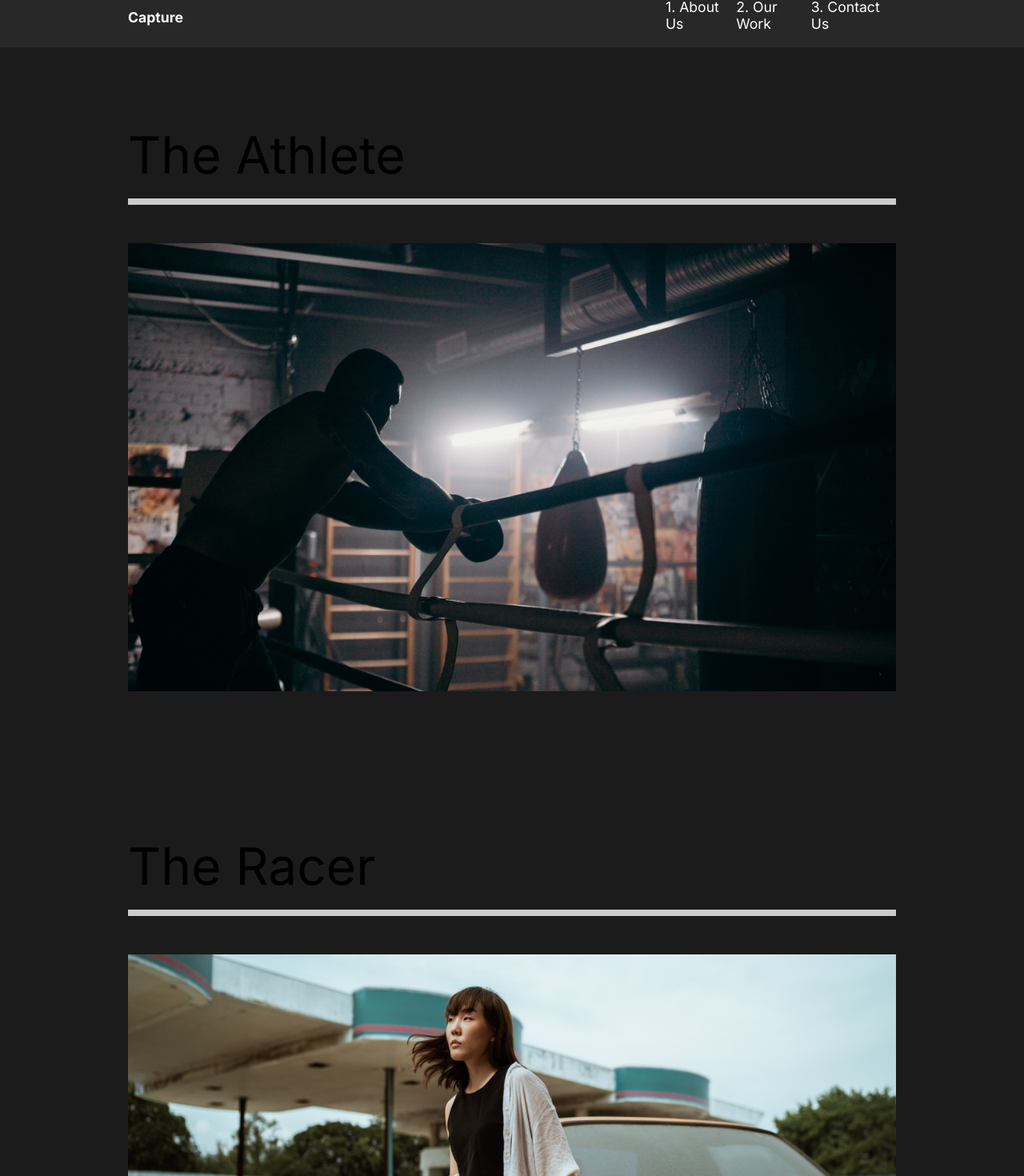
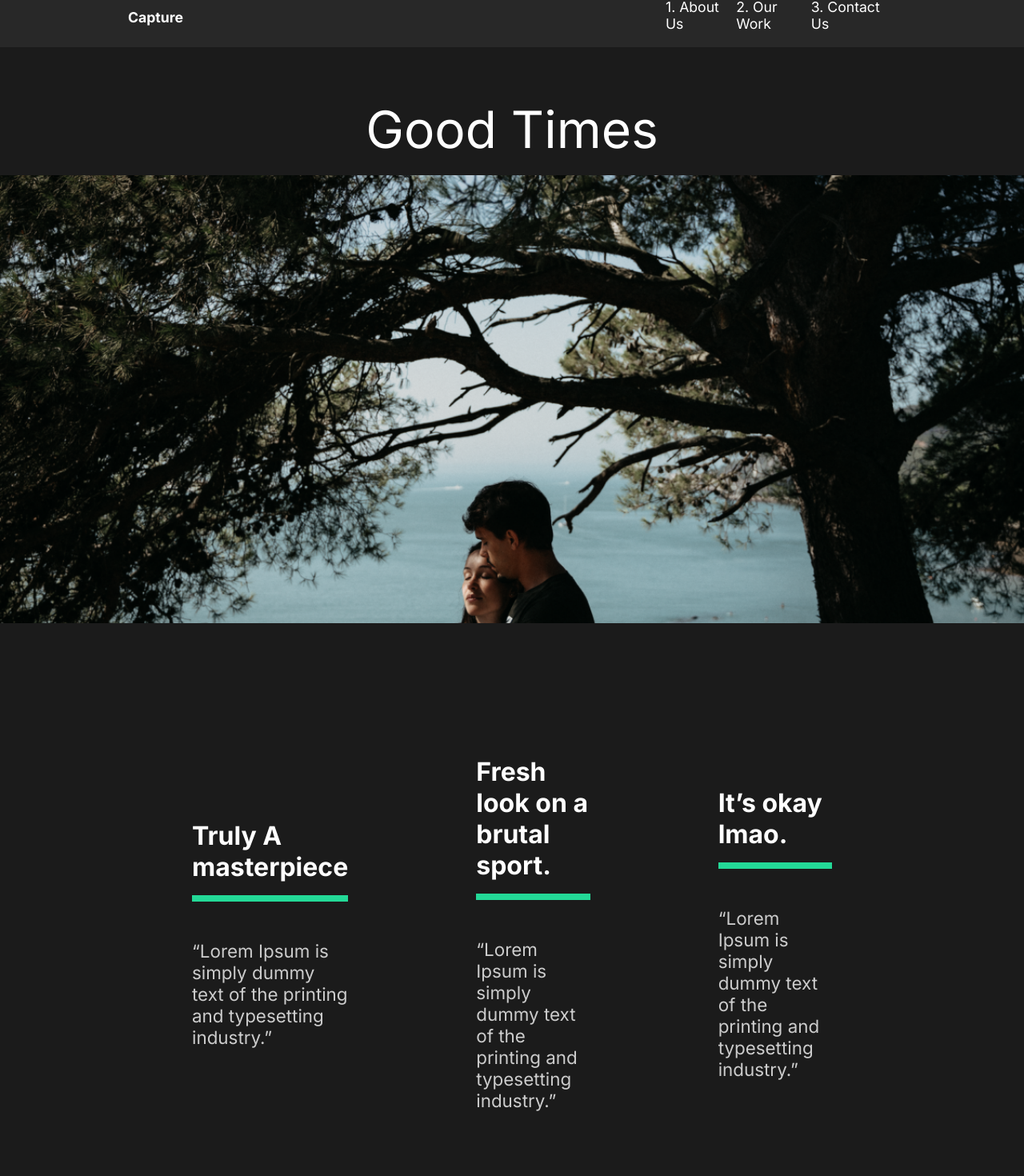
Before and after one commit to matic1909/capture, a React (Create React App) app: page /work/good-times in a window 1280 px wide. Shown: the part 21-1491 px from the top of the page at 80% size. Built offline with nearby package versions, Linux system fonts and the light colour scheme.

Commit message:
added MovieDetails component and displayed movie details with dummy data

```diff
--- a/src/App.js
+++ b/src/App.js
@@ -1,9 +1,10 @@
 import { Switch, Route } from "react-router-dom";
+import GlobalStyle from "./styles/GlobalStyle";
 import AboutUs from "./pages/AboutUs";
 import ContactUs from "./pages/Contact";
 import OurWork from "./pages/OurWork";
+import MovieDetail from "./pages/MovieDetail";
 import Nav from "./components/Nav";
-import GlobalStyle from "./styles/GlobalStyle";
 
 function App() {
   return (
@@ -13,8 +14,11 @@
       <Route exact path="/">
         <AboutUs />
       </Route>
-      <Route path="/work">
+      <Route exact path="/work">
         <OurWork />
+      </Route>
+      <Route path="/work/:id">
+        <MovieDetail />
       </Route>
       <Route path="/contact">
         <ContactUs />
--- /dev/null
+++ b/src/movieData.js
@@ -0,0 +1,81 @@
+//Import Images
+import athlete from "./img/athlete-small.png";
+import goodtimes from "./img/goodtimes-small.png";
+import theracer from "./img/theracer-small.png";
+import athlete2 from "./img/athlete2.png";
+import goodtimes2 from "./img/good-times2.jpg";
+import theracer2 from "./img/the-racer2.jpg";
+
+export const MovieState = () => {
+  return [
+    {
+      title: "The Athlete",
+      mainImg: athlete,
+      secondaryImg: athlete2,
+      url: "/work/the-athlete",
+      awards: [
+        {
+          title: "Truly A masterpiece",
+          description:
+            "“Lorem Ipsum is simply dummy text of the printing and typesetting industry.”",
+        },
+        {
+          title: "Fresh look on a brutal sport.",
+          description:
+            "“Lorem Ipsum is simply dummy text of the printing and typesetting industry.”",
+        },
+        {
+          title: "It’s okay lmao.",
+          description:
+            "“Lorem Ipsum is simply dummy text of the printing and typesetting industry.”",
+        },
+      ],
+    },
+    {
+      title: "Good Times",
+      mainImg: goodtimes,
+      url: "/work/good-times",
+      secondaryImg: goodtimes2,
+      awards: [
+        {
+          title: "Truly A masterpiece",
+          description:
+            "“Lorem Ipsum is simply dummy text of the printing and typesetting industry.”",
+        },
+        {
+          title: "Fresh look on a brutal sport.",
+          description:
+            "“Lorem Ipsum is simply dummy text of the printing and typesetting industry.”",
+        },
+        {
+          title: "It’s okay lmao.",
+          description:
+            "“Lorem Ipsum is simply dummy text of the printing and typesetting industry.”",
+        },
+      ],
+    },
+    {
+      title: "The Racer",
+      mainImg: theracer,
+      url: "/work/the-racer",
+      secondaryImg: theracer2,
+      awards: [
+        {
+          title: "Truly A masterpiece",
+          description:
+            "“Lorem Ipsum is simply dummy text of the printing and typesetting industry.”",
+        },
+        {
+          title: "Fresh look on a brutal sport.",
+          description:
+            "“Lorem Ipsum is simply dummy text of the printing and typesetting industry.”",
+        },
+        {
+          title: "It’s okay lmao.",
+          description:
+            "“Lorem Ipsum is simply dummy text of the printing and typesetting industry.”",
+        },
+      ],
+    },
+  ];
+};
--- /dev/null
+++ b/src/pages/MovieDetail.jsx
@@ -0,0 +1,107 @@
+import React, { useEffect, useState } from "react";
+import { useHistory } from "react-router-dom";
+import styled from "styled-components";
+import { MovieState } from "../movieData";
+
+const Award = ({ title, description }) => {
+  return (
+    <AwardStyle>
+      <h3>{title}</h3>
+      <div className="line"></div>
+      <p>{description}</p>
+    </AwardStyle>
+  );
+};
+
+const MovieDetail = () => {
+  const history = useHistory();
+  const url = history.location.pathname;
+  const [movies, setMovies] = useState(MovieState);
+  const [movie, setMovie] = useState(null);
+
+  useEffect(() => {
+    const currentMovie = movies.filter((stateMovie) => stateMovie.url === url);
+    setMovie(currentMovie[0]);
+  }, [movies, url]);
+
+  return (
+    <>
+      {movie && (
+        <Details>
+          <Headline>
+            <h2>{movie.title}</h2>
+            <img src={movie.mainImg} alt="movie" />
+          </Headline>
+          <Awards>
+            {movie.awards.map((award) => (
+              <Award
+                title={award.title}
+                description={award.description}
+                key={award.title}
+              />
+            ))}
+          </Awards>
+          <ImageDisplay>
+            <img src={movie.secondaryImg} alt="movie"></img>
+          </ImageDisplay>
+        </Details>
+      )}
+    </>
+  );
+};
+
+const Details = styled.div`
+  color: white;
+`;
+
+const Headline = styled.div`
+  min-height: 90vh;
+  padding-top: 20vh;
+  position: relative;
+  h2 {
+    position: absolute;
+    top: 10%;
+    left: 50%;
+    transform: translate(-50%, -10%);
+  }
+  img {
+    width: 100%;
+    height: 70vh;
+    object-fit: cover;
+  }
+`;
+
+const Awards = styled.div`
+  min-height: 80vh;
+  display: flex;
+  margin: 5rem 10rem;
+  align-items: center;
+  justify-content: space-around;
+`;
+
+const AwardStyle = styled.div`
+  padding: 5rem;
+  h3 {
+    font-size: 2rem;
+  }
+  .line {
+    width: 100%;
+    background: #23d997;
+    height: 0.5rem;
+    margin: 1rem 0rem;
+  }
+  p {
+    padding: 2rem 0rem;
+  }
+`;
+
+const ImageDisplay = styled.div`
+  min-height: 50vh;
+  img {
+    width: 100%;
+    height: 100%;
+    object-fit: cover;
+  }
+`;
+
+export default MovieDetail;
--- a/src/pages/OurWork.jsx
+++ b/src/pages/OurWork.jsx
@@ -11,17 +11,23 @@
       <Movie>
         <h2>The Athlete</h2>
         <div className="line"></div>
-        <img src={athlete} alt="athlete" />
+        <Link to="/work/the-athlete">
+          <img src={athlete} alt="athlete" />
+        </Link>
       </Movie>
       <Movie>
         <h2>The Racer</h2>
         <div className="line"></div>
-        <img src={theracer} alt="the racer" />
+        <Link to="/work/the-racer">
+          <img src={theracer} alt="the racer" />
+        </Link>
       </Movie>
       <Movie>
         <h2>Good Times</h2>
         <div className="line"></div>
-        <img src={goodtimes} alt="Good Times" />
+        <Link to="/work/good-times">
+          <img src={goodtimes} alt="Good Times" />
+        </Link>
       </Movie>
     </Work>
   );
```
